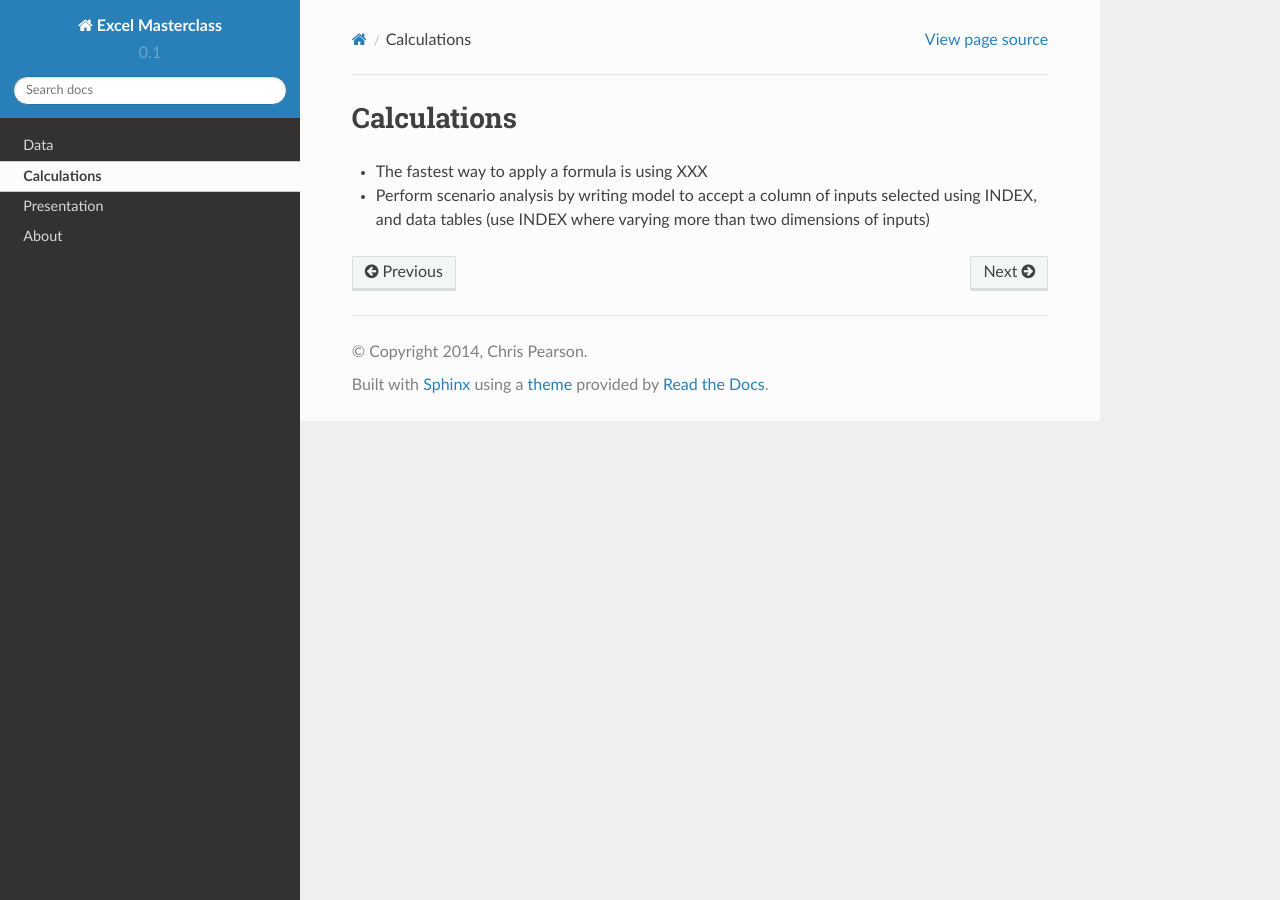
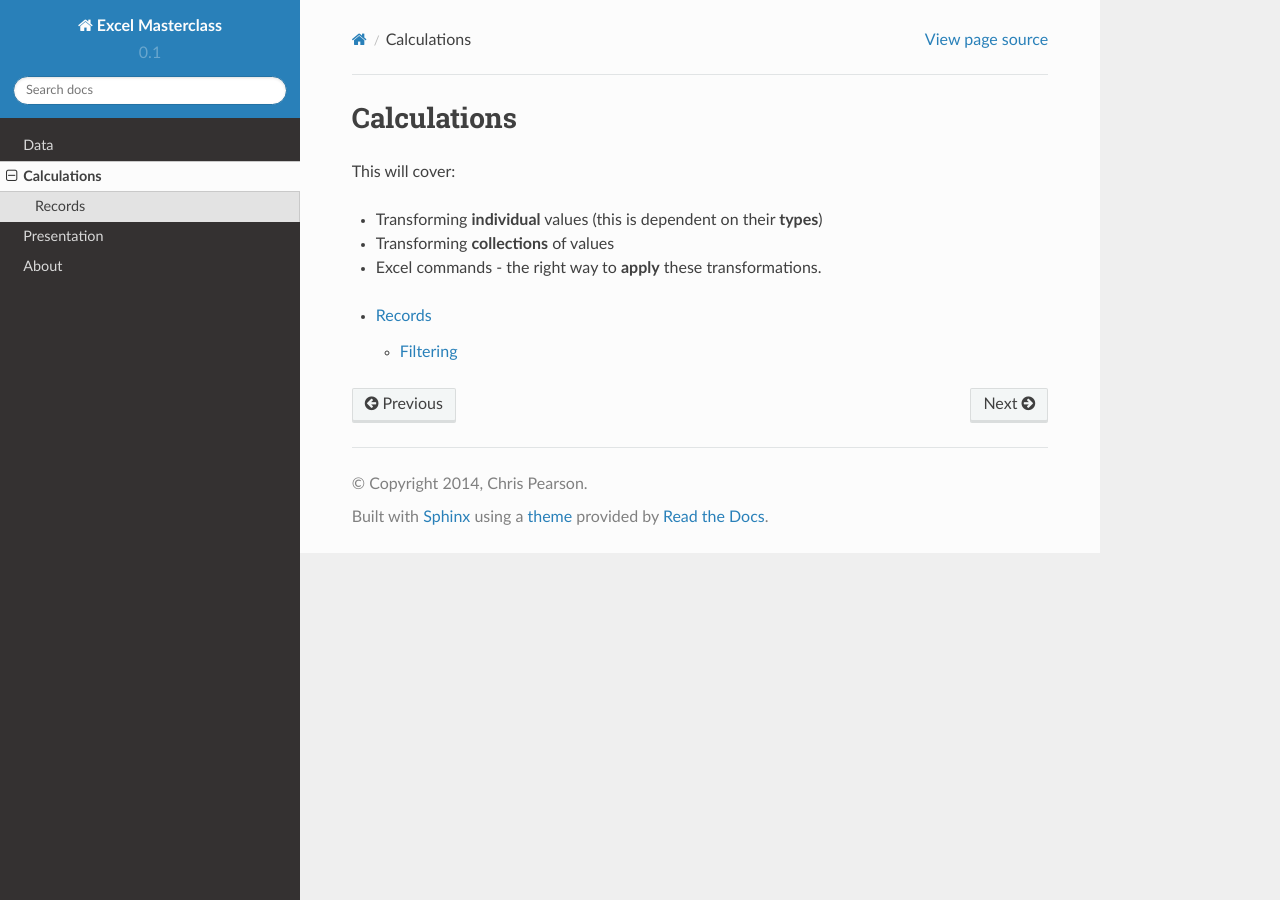
Before and after one commit to chrispsn/Excel-Masterclass, a Sphinx documentation site: the page built from sphinx_docs/source/calculations.rst, in a window 1280 px wide. Built offline with Sphinx 7.4.7 and the Read the Docs theme 2.0.0, drawn with Linux system fonts in a browser that asks for light colours.

Commit message:
Wrote draft of records filtering

```diff
--- /dev/null
+++ b/sphinx_docs/source/TODO.rst
@@ -0,0 +1,6 @@
+.. To Do
+
+# Calculations
+* Perform scenario analysis by writing model to accept a column of inputs selected using INDEX, and data tables (use INDEX where varying more than two dimensions of inputs)
+
+make records show as a baby of calculations when you click on it
--- a/sphinx_docs/source/calculations.rst
+++ b/sphinx_docs/source/calculations.rst
@@ -2,5 +2,15 @@
 Calculations
 ============
 
-* The fastest way to apply a formula is using XXX
-* Perform scenario analysis by writing model to accept a column of inputs selected using INDEX, and data tables (use INDEX where varying more than two dimensions of inputs)
+This will cover:
+
+* Transforming **individual** values (this is dependent on their **types**)
+* Transforming **collections** of values
+* Excel commands - the right way to **apply** these transformations.
+
+.. toctree::
+	:maxdepth: 2
+
+	calculations/collections/records
+
+.. .. include:: calculations/collections/records.rst
--- a/sphinx_docs/source/data.rst
+++ b/sphinx_docs/source/data.rst
@@ -3,6 +3,8 @@
 ====
 
 Structure data so it can be easily consumed by Excel's functions - one column per dimension of data.
+
+.. XXX currently describe records in calculation article - should this be done here?
 
 Store records in Excel Tables:
 
--- a/sphinx_docs/source/presentation.rst
+++ b/sphinx_docs/source/presentation.rst
@@ -11,11 +11,11 @@
 Conditional Formatting
 ----------------------
 
-A spreadsheet user will often need to be alerted if certain conditions are met - for example, if not all the tests pass. Summarising test results can be simply computed by formulas such as `=COUNTIF(tests, FALSE)`, but their output may not be understood by the user.</p>
+A spreadsheet user will often need to be alerted if certain conditions are met - for example, if not all the tests pass. Summarising test results can be simply computed by formulas such as ``=COUNTIF(tests, FALSE)``, but their output may not be understood by the user.
 
 Suggestions:
 
 * Store complex conditional formatting logic in a helper cell.
-* Where you need to change the appearance of a value (particularly booleans) but also use it in a calculation, consider using `custom number formats`__. This is particularly useful for boolean values (just convert them to numbers first, eg using `*1`).
+* Where you need to change the appearance of a value (particularly booleans) but also use it in a calculation, consider using `custom number formats`__. This is particularly useful for boolean values (just convert them to numbers first, eg using ``*1``).
 
 __ http://office.microsoft.com/en-au/excel-help/create-a-custom-number-format-HP010342372.aspx
```
Also changed, not shown: sphinx_docs/source/calculations/collections/records.rst (added, +172 -0 lines).
